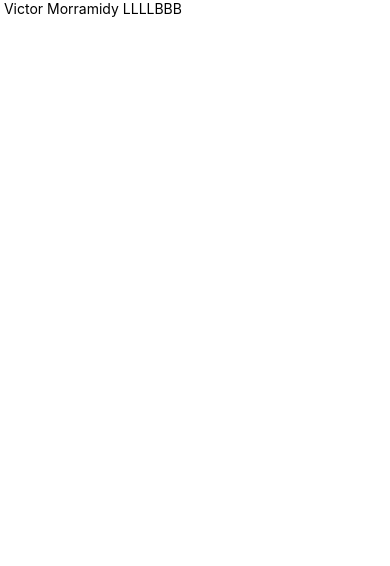
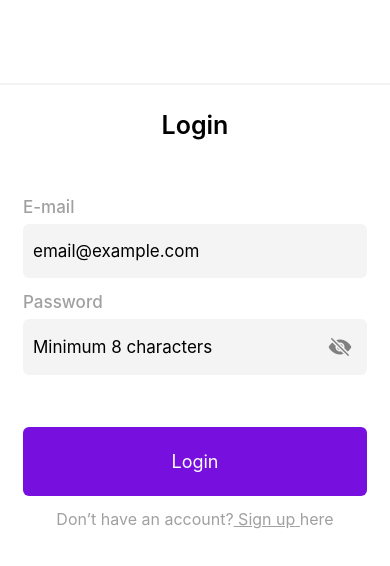
Before and after one commit to Victor5g/Crowdform---Investments, a React Native app: screen / in a window 390 px wide. Shown: the top 566 px of the page. Built offline with nearby package versions, Linux system fonts and the light colour scheme.

Commit message:
Feat: Add Login Screen

```diff
--- /dev/null
+++ b/src/components/button/index.tsx
@@ -0,0 +1,15 @@
+import { TouchableOpacity, Text } from "react-native";
+
+import { PropsButton } from "./type";
+
+import style from "./style";
+
+const Button = (props: PropsButton) => {
+  return (
+    <TouchableOpacity {...props} style={style.container}>
+      <Text style={style.title}>{props.title}</Text>
+    </TouchableOpacity>
+  );
+};
+
+export default Button;
--- /dev/null
+++ b/src/components/button/style.ts
@@ -0,0 +1,23 @@
+import { StyleSheet } from "react-native";
+
+const style = StyleSheet.create({
+  container: {
+    width: "100%",
+    minHeight: 69,
+    justifyContent: "center",
+    alignItems: "center",
+    backgroundColor: "#770FDF",
+    borderRadius: 6,
+    marginTop: 38,
+  },
+
+  title: {
+    color: "#FFFFFF",
+    fontSize: 18,
+    fontStyle: "normal",
+    lineHeight: 26,
+    fontWeight: "400",
+  },
+});
+
+export default style;
--- /dev/null
+++ b/src/components/button/type.ts
@@ -0,0 +1,5 @@
+import { TouchableOpacityProps } from "react-native";
+
+export interface PropsButton extends TouchableOpacityProps {
+  title?: String;
+}
--- /dev/null
+++ b/src/components/header/index.tsx
@@ -0,0 +1,9 @@
+import { View } from "react-native";
+
+import style from "./style";
+
+const Header = ({ children }: any) => {
+  return <View style={style.container}>{children}</View>;
+};
+
+export default Header;
--- /dev/null
+++ b/src/components/header/style.ts
@@ -0,0 +1,14 @@
+import { StyleSheet } from "react-native";
+
+const style = StyleSheet.create({
+  container: {
+    width: "100%",
+    minHeight: 85,
+    borderColor: "#F4F4F4",
+    borderBottomWidth: 2,
+    justifyContent: "center",
+    padding: 16,
+  },
+});
+
+export default style;
--- /dev/null
+++ b/src/components/input/index.tsx
@@ -0,0 +1,42 @@
+import { useState } from "react";
+import { View, TextInput, TouchableOpacity } from "react-native";
+
+import { PropsInput } from "./type";
+
+import { Ionicons } from "@expo/vector-icons";
+
+import style from "./style";
+
+const Input = (props: PropsInput) => {
+  const [isPasswordVisible, setIsPasswordVisible] = useState(true);
+
+  const togglePasswordVisibility = () => {
+    setIsPasswordVisible(!isPasswordVisible);
+  };
+
+  return (
+    <View style={style.container}>
+      <TextInput
+        {...props}
+        style={style.input}
+        secureTextEntry={
+          props.inputype === "password" ? isPasswordVisible : false
+        }
+      />
+      {props.inputype === "password" && (
+        <TouchableOpacity
+          style={style.eyeIcon}
+          onPress={togglePasswordVisibility}
+        >
+          <Ionicons
+            name={isPasswordVisible ? "eye-off" : "eye"}
+            size={24}
+            color="gray"
+          />
+        </TouchableOpacity>
+      )}
+    </View>
+  );
+};
+
+export default Input;
--- /dev/null
+++ b/src/components/input/style.ts
@@ -0,0 +1,22 @@
+import { StyleSheet } from "react-native";
+
+const style = StyleSheet.create({
+  container: {
+    flexDirection: "row",
+    alignItems: "center",
+    borderRadius: 6,
+    padding: 10,
+    backgroundColor: "#F4F4F4",
+  },
+
+  input: {
+    flex: 1,
+    minHeight: 34,
+    fontSize: 17,
+  },
+  eyeIcon: {
+    padding: 5,
+  },
+});
+
+export default style;
--- /dev/null
+++ b/src/components/input/type.ts
@@ -0,0 +1,5 @@
+import { TextInputProps } from "react-native";
+
+export interface PropsInput extends TextInputProps {
+  inputype?: String;
+}
--- a/src/pages/login/index.tsx
+++ b/src/pages/login/index.tsx
@@ -1,9 +1,45 @@
-import { Text, SafeAreaView } from "react-native";
+import { SafeAreaView, Text, View, TouchableOpacity } from "react-native";
+
+import Header from "../../components/header";
+import Input from "../../components/input";
+import Button from "../../components/button";
+
+import style from "./style";
 
 const Login = () => {
   return (
-    <SafeAreaView>
-      <Text> Victor Morramidy LLLLBBB</Text>
+    <SafeAreaView style={style.container}>
+      <Header />
+      <Text style={style.title}>Login</Text>
+      <View style={style.form}>
+        <View style={style.contentInput}>
+          <Text style={style.label}>E-mail</Text>
+          <Input inputype={"text"} placeholder="email@example.com" />
+        </View>
+        <View>
+          <Text style={style.label}>Password</Text>
+          <Input inputype={"password"} placeholder="Minimum 8 characters" />
+        </View>
+        <Button
+          title={"Login"}
+          onPress={() => {
+            console.log(" Screen -> Home");
+          }}
+        />
+      </View>
+      <Text style={style.register}>
+        Don’t have an account?
+        <Text
+          style={style.signUp}
+          onPress={() => {
+            console.log("Send -> Screen Sing Up");
+          }}
+        >
+          {" "}
+          Sign up{" "}
+        </Text>
+        here
+      </Text>
     </SafeAreaView>
   );
 };
--- /dev/null
+++ b/src/pages/login/style.ts
@@ -0,0 +1,58 @@
+import { StyleSheet, StatusBar } from "react-native";
+
+const style = StyleSheet.create({
+  container: {
+    flex: 1,
+    paddingTop: StatusBar.currentHeight ?? 0,
+    backgroundColor: "#FFFFFF",
+    alignItems: "center",
+  },
+
+  title: {
+    fontStyle: "normal",
+    fontWeight: "600",
+    fontSize: 25,
+    lineHeight: 23,
+    color: "#000000",
+    marginTop: 29,
+  },
+
+  form: {
+    width: "100%",
+    marginTop: 60,
+    paddingHorizontal: 23,
+    flexDirection: "column",
+    justifyContent: "flex-start",
+    gap: 14,
+  },
+
+  contentInput: {
+    width: "auto",
+    height: "auto",
+    flexDirection: "column",
+    justifyContent: "flex-start",
+  },
+
+  label: {
+    fontSize: 17,
+    fontStyle: "normal",
+    fontWeight: "500",
+    color: "#A0A0A0",
+    paddingBottom: 7,
+  },
+
+  register: {
+    color: "#A0A0A0",
+    fontSize: 16,
+    fontStyle: "normal",
+    fontWeight: "400",
+    lineHeight: 15,
+    marginTop: 16,
+  },
+
+  signUp: {
+    textDecorationLine: "underline",
+  },
+});
+
+export default style;
```
Also changed, not shown: 1 other file (tests, documents, lock files or other folders).
